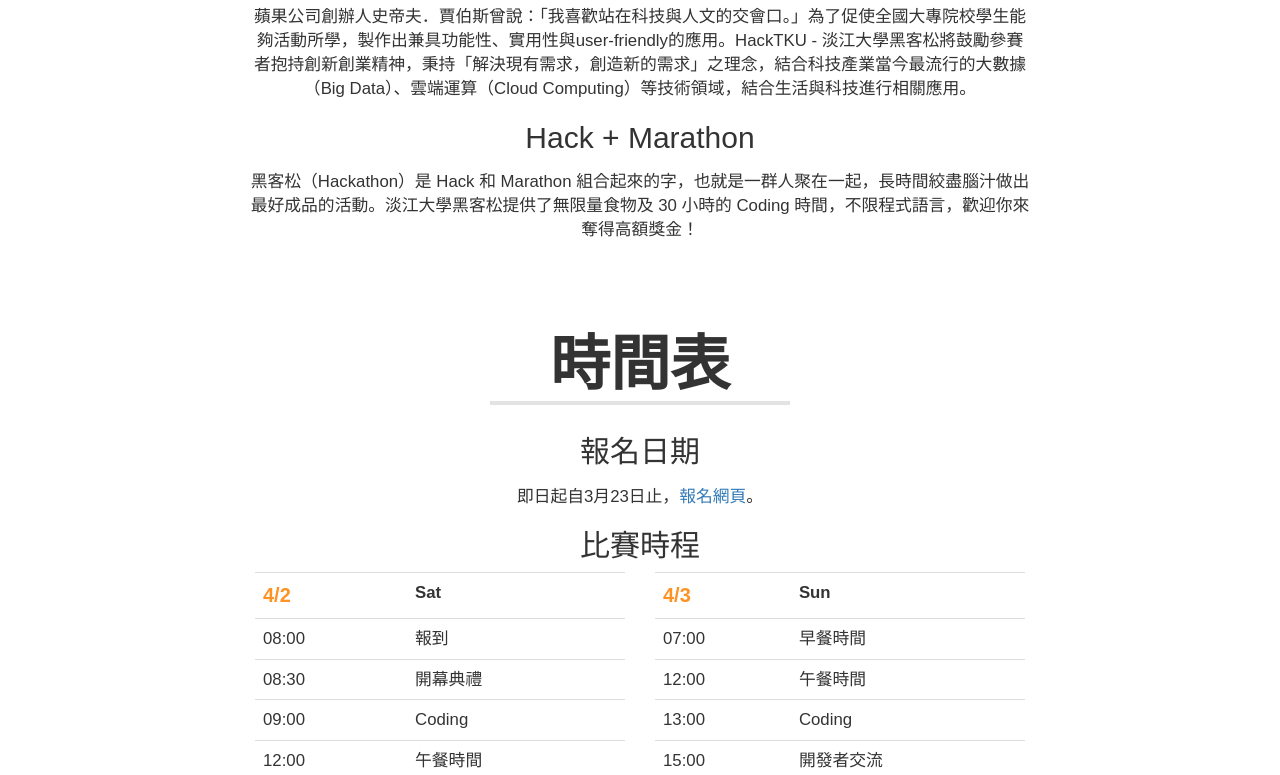
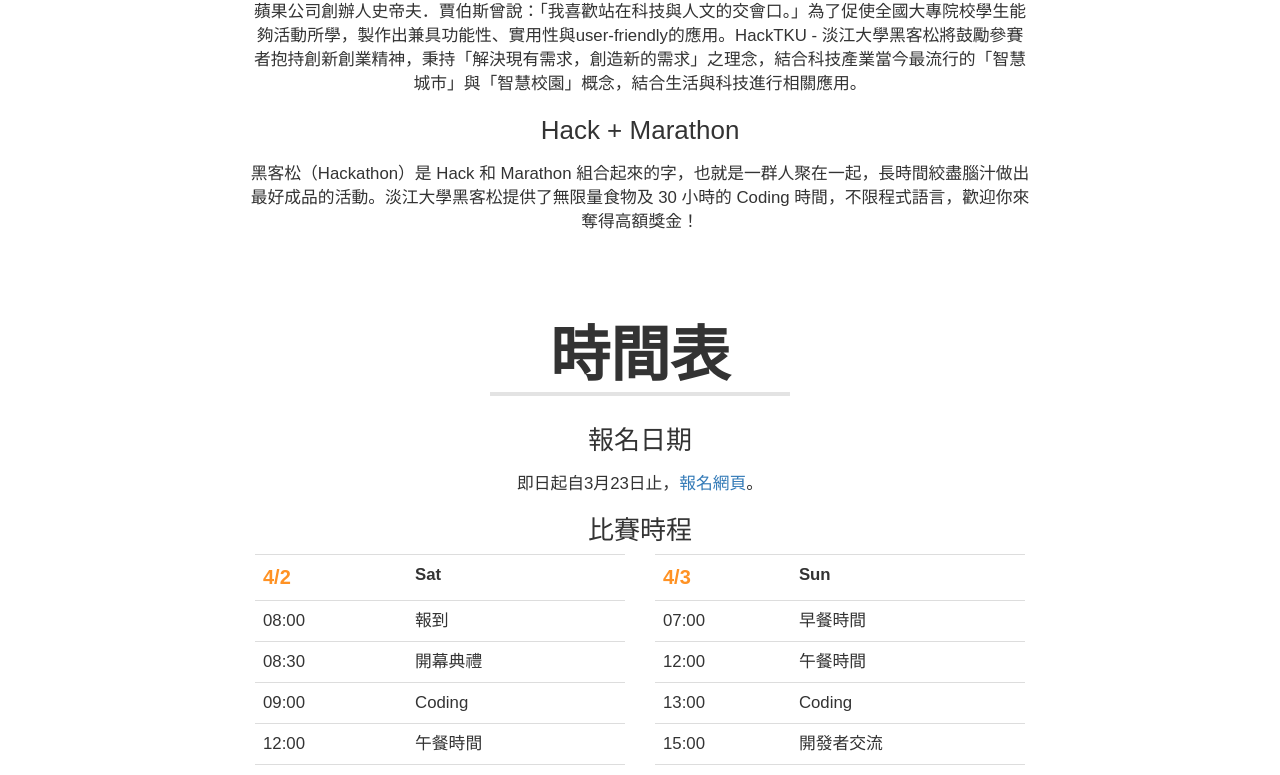
Before and after one commit to tkuaiic/hacktku-2016, a plain HTML site: page index.html in a window 1280 px wide. Shown: the part 685-1460 px from the top of the page. Drawn offline with nearby package versions, Linux system fonts and the light colour scheme.

Commit message:
Edit intro

```diff
--- a/css/main.css
+++ b/css/main.css
@@ -49,7 +49,7 @@ body {
 
 .title2 {
 	font-weight: 200;
-	font-size: 30px;
+	font-size: 26px;
 	font-family: "微軟正黑體", sans-serif;
 }
 
--- a/index.html
+++ b/index.html
@@ -55,7 +55,7 @@
 		<div class="content1">
 			<h1 class="title1">簡介</h1>
 			<h2 class="title2">比賽宗旨</h2>
-			<p>蘋果公司創辦人史帝夫．賈伯斯曾說：「我喜歡站在科技與人文的交會口。」為了促使全國大專院校學生能夠活動所學，製作出兼具功能性、實用性與user-friendly的應用。HackTKU - 淡江大學黑客松將鼓勵參賽者抱持創新創業精神，秉持「解決現有需求，創造新的需求」之理念，結合科技產業當今最流行的大數據（Big Data）、雲端運算（Cloud Computing）等技術領域，結合生活與科技進行相關應用。</p>
+			<p>蘋果公司創辦人史帝夫．賈伯斯曾說：「我喜歡站在科技與人文的交會口。」為了促使全國大專院校學生能夠活動所學，製作出兼具功能性、實用性與user-friendly的應用。HackTKU - 淡江大學黑客松將鼓勵參賽者抱持創新創業精神，秉持「解決現有需求，創造新的需求」之理念，結合科技產業當今最流行的「智慧城市」與「智慧校園」概念，結合生活與科技進行相關應用。</p>
 			<h2 class="title2">Hack + Marathon</h2>
 			<p>黑客松（Hackathon）是 Hack 和 Marathon 組合起來的字，也就是一群人聚在一起，長時間絞盡腦汁做出最好成品的活動。淡江大學黑客松提供了無限量食物及 30 小時的 Coding 時間，不限程式語言，歡迎你來奪得高額獎金！</p>
 		</div>
```
